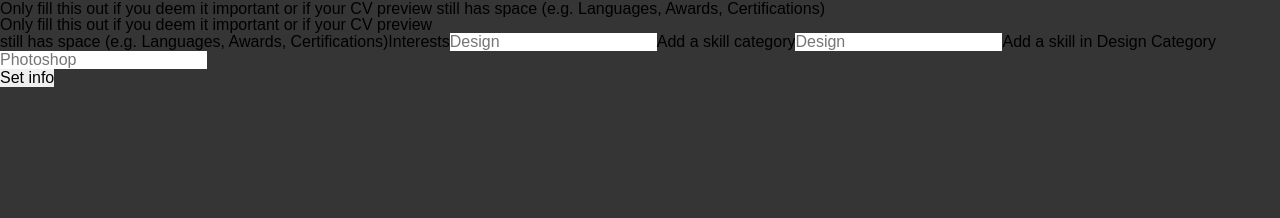
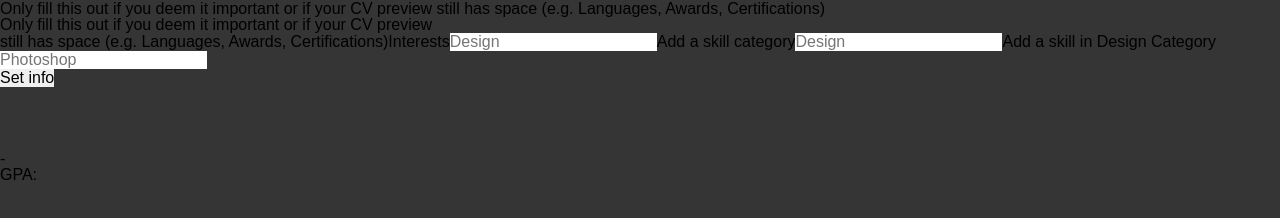
Before and after one commit to renchester/cv-generator, a React app: page / in a window 1280 px wide. Shown: the part 444-662 px from the top of the page. Built offline with nearby package versions, Linux system fonts and the light colour scheme; the HTML template or start-up script is replaced by a standard one.

Commit message:
Add feature to display education info to preview

```diff
--- /dev/null
+++ b/src/components/preview/EducationInfoView.jsx
@@ -0,0 +1,16 @@
+function EducationInfoView(props) {
+  const { data } = props;
+
+  return (
+    <div className="preview__area preview__basic-info">
+      <h1 className="preview__institution">{data.institution}</h1>
+      <h1 className="preview__degree-program">{data.degreeProgram}</h1>
+      <h2 className="preview__active-years">
+        {data.startingYear}-{data.graduatingYear}
+      </h2>
+      <p className="preview__gpa">GPA: {data.gpa}</p>
+    </div>
+  );
+}
+
+export default EducationInfoView;
--- a/src/components/preview/Preview.jsx
+++ b/src/components/preview/Preview.jsx
@@ -1,13 +1,19 @@
 import BasicInfoView from './BasicInfoView';
 import ContactInfoView from './ContactInfoView';
+import EducationInfoView from './EducationInfoView';
 
 function Preview(props) {
   const { formData } = props;
+
+  const educationInfoMarkup = formData.educationInfo.map((infoData) => (
+    <EducationInfoView key={infoData.id} data={infoData} />
+  ));
 
   return (
     <div className="preview__container">
       <BasicInfoView data={formData.basicInfo} />
       <ContactInfoView data={formData.contactInfo} />
+      {formData.educationInfo && educationInfoMarkup}
     </div>
   );
 }
```
